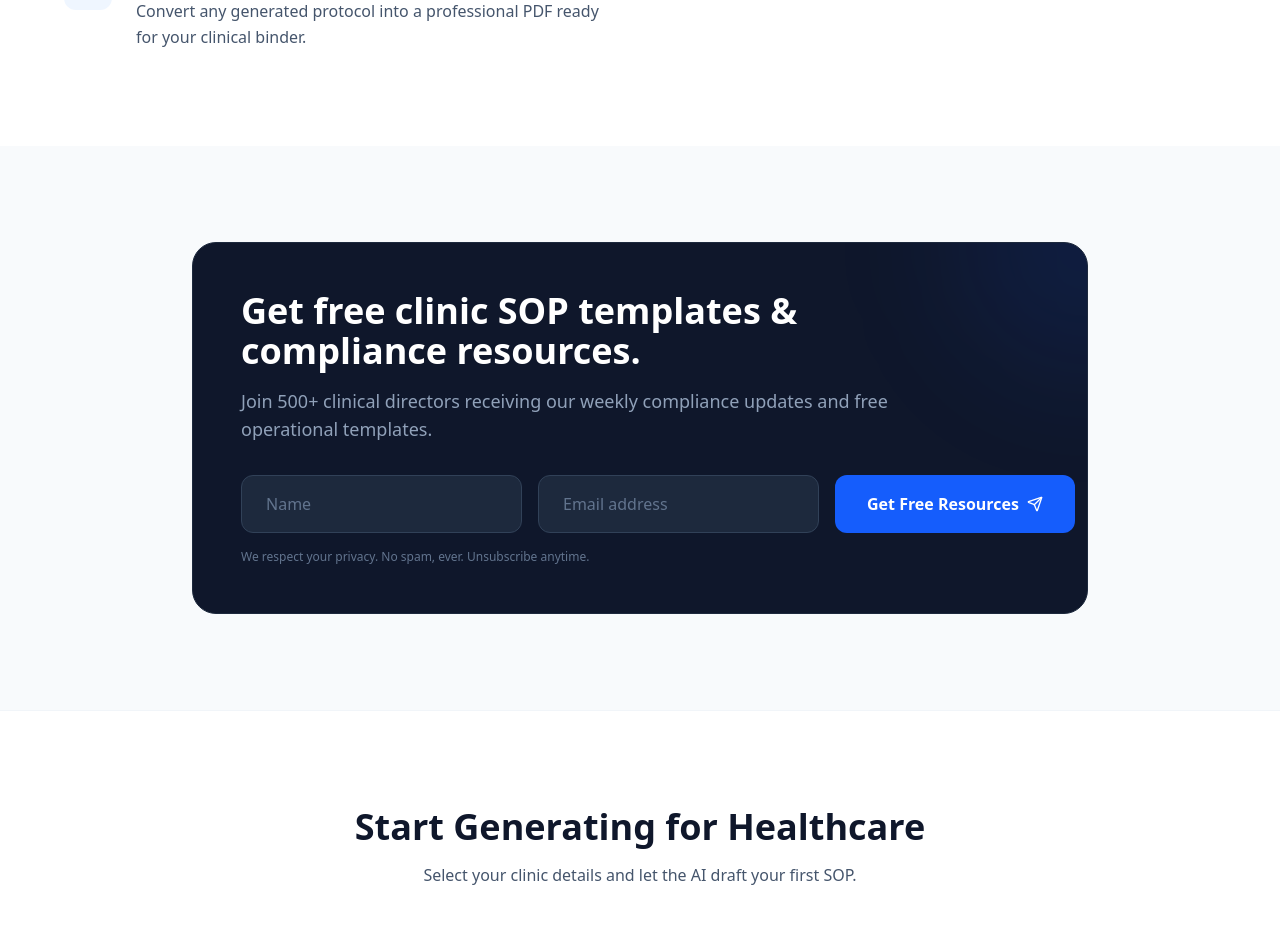
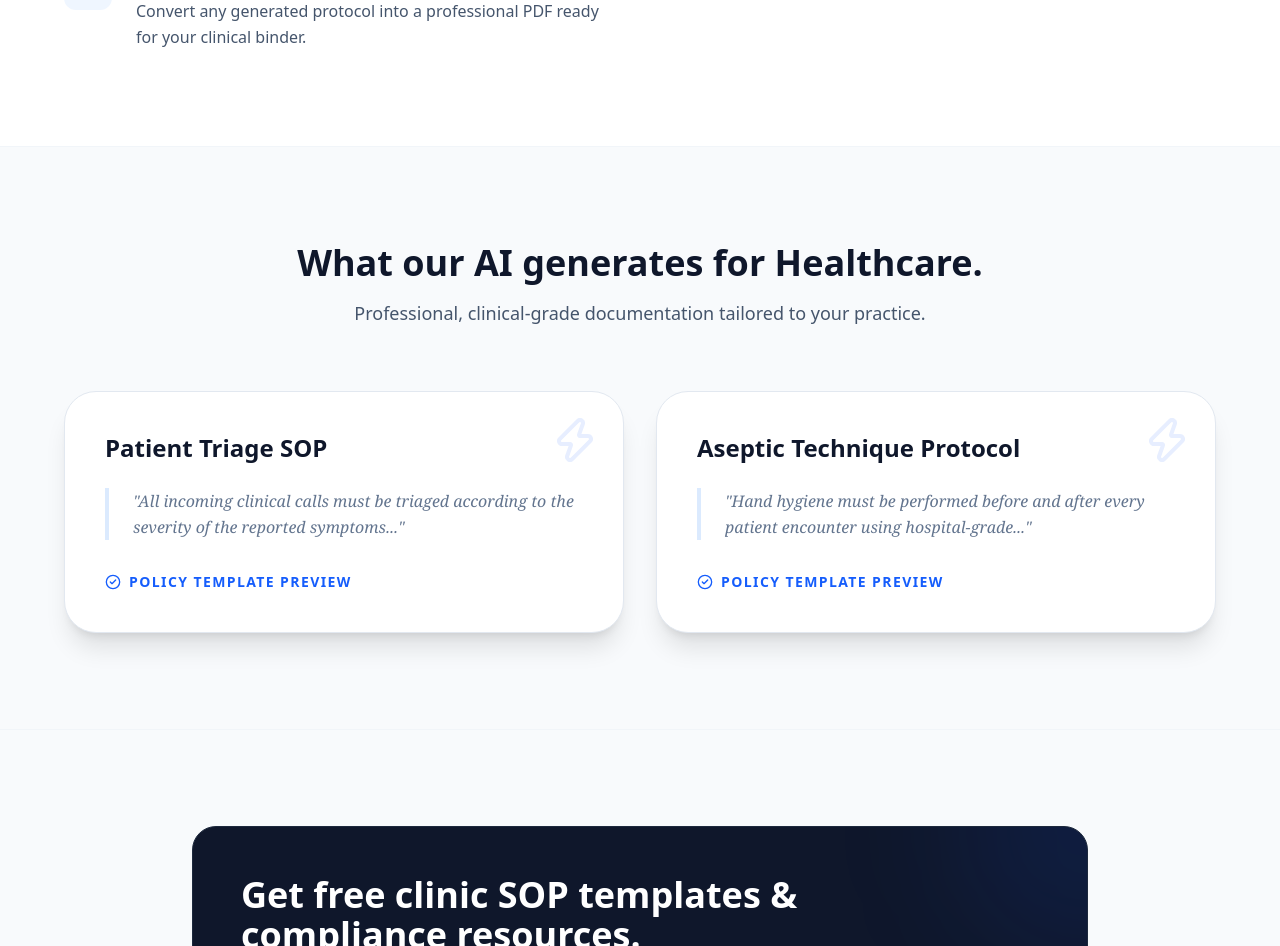
Before and after one commit to jrjr5/policyflow-ai, a Next.js app: page /healthcare-sop-generator in a window 1280 px wide. Shown: the part 1992-2938 px from the top of the page. Built offline with nearby package versions, Linux system fonts and the light colour scheme.

Commit message:
Enhance UseCaseLayout: add examples prop and fix missing title prop

```diff
--- a/src/app/clinic-employee-handbook-generator/page.tsx
+++ b/src/app/clinic-employee-handbook-generator/page.tsx
@@ -20,6 +20,11 @@ export default function EmployeeHandbookGenerator() {
     { title: "Rapid Customization", desc: "Adjust the tone and rules to fit a modern Med Spa or a traditional family practice." }
   ];
 
+  const examples = [
+    { title: "Clinical Conduct Code", preview: "All workforce members must maintain professional boundaries and patient confidentiality..." },
+    { title: "EMR Usage Policy", preview: "Access to the Electronic Medical Record is granted solely for the performance of clinical duties..." }
+  ];
+
   const faqs = [
     { question: "What is in a medical employee handbook?", answer: "Sections usually include HIPAA responsibilities, clinical dress code, EMR usage rules, patient confidentiality, and adverse event reporting." },
     { question: "Is this a legal document?", answer: "It serves as an operational agreement between employer and employee; we recommend a final review by an HR professional or legal counsel." },
@@ -36,6 +41,7 @@ export default function EmployeeHandbookGenerator() {
       subheadline="Streamline your staff onboarding with professional employee handbooks that prioritize patient safety and compliance."
       painPoints={painPoints}
       solutions={solutions}
+      examples={examples}
       faqs={faqs}
     />
   );
--- a/src/app/healthcare-sop-generator/page.tsx
+++ b/src/app/healthcare-sop-generator/page.tsx
@@ -20,6 +20,11 @@ export default function HealthcareSOPGenerator() {
     { title: "Branded PDF Export", desc: "Convert any generated protocol into a professional PDF ready for your clinical binder." }
   ];
 
+  const examples = [
+    { title: "Patient Triage SOP", preview: "All incoming clinical calls must be triaged according to the severity of the reported symptoms..." },
+    { title: "Aseptic Technique Protocol", preview: "Hand hygiene must be performed before and after every patient encounter using hospital-grade..." }
+  ];
+
   const faqs = [
     { question: "What is a Standard Operating Procedure?", answer: "An SOP is a set of step-by-step instructions compiled by an organization to help workers carry out complex routine operations." },
     { question: "Why do clinics need SOPs?", answer: "SOPs ensure consistency, reduce the risk of clinical errors, and are often mandatory for insurance payers and accreditation bodies." },
@@ -36,6 +41,7 @@ export default function HealthcareSOPGenerator() {
       subheadline="Build a professional operations manual with AI-powered SOPs for every clinical and administrative workflow."
       painPoints={painPoints}
       solutions={solutions}
+      examples={examples}
       faqs={faqs}
     />
   );
--- a/src/app/telehealth-clinic-policies/page.tsx
+++ b/src/app/telehealth-clinic-policies/page.tsx
@@ -20,6 +20,11 @@ export default function TelehealthClinicPolicies() {
     { title: "State-Specific Logic", desc: "Our engine adjusts language based on the state jurisdiction of your telehealth practice." }
   ];
 
+  const examples = [
+    { title: "Telehealth Informed Consent", preview: "I understand that telehealth involves the use of electronic communications..." },
+    { title: "Virtual Visit Protocol", preview: "Verification of patient identity and location must be completed at the onset..." }
+  ];
+
   const faqs = [
     { question: "What policies does a telehealth clinic need?", answer: "At minimum: Telehealth Informed Consent, Virtual Visit SOP, Remote Prescribing Protocol, and a HIPAA Security Rule policy for remote data access." },
     { question: "Are these policies valid for DEA compliance?", answer: "Our generator includes language for controlled substance protocols, but you must ensure they align with the latest Ryan Haight Act and DEA emergency rules." },
@@ -36,6 +41,7 @@ export default function TelehealthClinicPolicies() {
       subheadline="Stop wrestling with generic templates. Generate professional virtual care SOPs and consent forms in minutes."
       painPoints={painPoints}
       solutions={solutions}
+      examples={examples}
       faqs={faqs}
     />
   );
--- a/src/app/weight-loss-clinic-compliance/page.tsx
+++ b/src/app/weight-loss-clinic-compliance/page.tsx
@@ -20,6 +20,11 @@ export default function WeightLossCompliance() {
     { title: "Safety-First Language", desc: "Built-in protocols for managing GI side effects and adverse events like pancreatitis." }
   ];
 
+  const examples = [
+    { title: "GLP-1 Titration Protocol", preview: "Semaglutide titration shall commence at 0.25mg weekly for a period of 4 weeks..." },
+    { title: "Weight Loss Lab Monitoring", preview: "Baseline CMP and TSH must be reviewed prior to first dose..." }
+  ];
+
   const faqs = [
     { question: "Does this cover Semaglutide protocols?", answer: "Yes, we have specialized datasets for medical weight loss titration and clinical monitoring." },
     { question: "How often should titration SOPs be updated?", answer: "We recommend reviewing them every 6 months or whenever new clinical guidelines are released by regulatory bodies." },
@@ -36,6 +41,7 @@ export default function WeightLossCompliance() {
       subheadline="Professionalize your medical weight loss practice with audit-ready SOPs for patient screening and dose titration."
       painPoints={painPoints}
       solutions={solutions}
+      examples={examples}
       faqs={faqs}
     />
   );
--- a/src/components/UseCaseLayout.tsx
+++ b/src/components/UseCaseLayout.tsx
@@ -14,6 +14,7 @@ interface UseCaseLayoutProps {
   subheadline: string;
   painPoints: { title: string; desc: string }[];
   solutions: { title: string; desc: string }[];
+  examples: { title: string; preview: string }[];
   faqs: { question: string; answer: string }[];
   industry: string;
 }
@@ -24,6 +25,7 @@ export default function UseCaseLayout({
   subheadline,
   painPoints,
   solutions,
+  examples,
   faqs,
   industry
 }: UseCaseLayoutProps) {
@@ -112,6 +114,32 @@ export default function UseCaseLayout({
          </div>
       </section>
 
+      {/* Examples */}
+      <section className="py-24 px-6 bg-slate-50 border-y border-slate-100">
+         <div className="max-w-6xl mx-auto">
+            <div className="text-center mb-16">
+               <h2 className="text-4xl font-black text-slate-900 mb-4">What our AI generates for {industry}.</h2>
+               <p className="text-slate-600 text-lg">Professional, clinical-grade documentation tailored to your practice.</p>
+            </div>
+            <div className="grid md:grid-cols-2 gap-8">
+               {examples.map((ex, i) => (
+                 <div key={i} className="bg-white p-10 rounded-[32px] border border-slate-200 shadow-xl relative overflow-hidden group hover:border-blue-300 transition-all">
+                    <div className="absolute top-0 right-0 p-6 opacity-10 group-hover:opacity-20 transition-opacity">
+                       <Zap className="w-12 h-12 text-blue-600" />
+                    </div>
+                    <h3 className="text-2xl font-bold text-slate-900 mb-6">{ex.title}</h3>
+                    <div className="font-serif text-slate-500 italic leading-relaxed border-l-4 border-blue-100 pl-6 mb-8">
+                       "{ex.preview}"
+                    </div>
+                    <div className="flex items-center gap-2 text-blue-600 font-bold text-sm uppercase tracking-widest">
+                       <CheckCircle2 className="w-4 h-4" /> Policy Template Preview
+                    </div>
+                 </div>
+               ))}
+            </div>
+         </div>
+      </section>
+
       <section className="py-24 px-6 bg-slate-50">
          <div className="max-w-4xl mx-auto">
             <EmailCapture />
```
